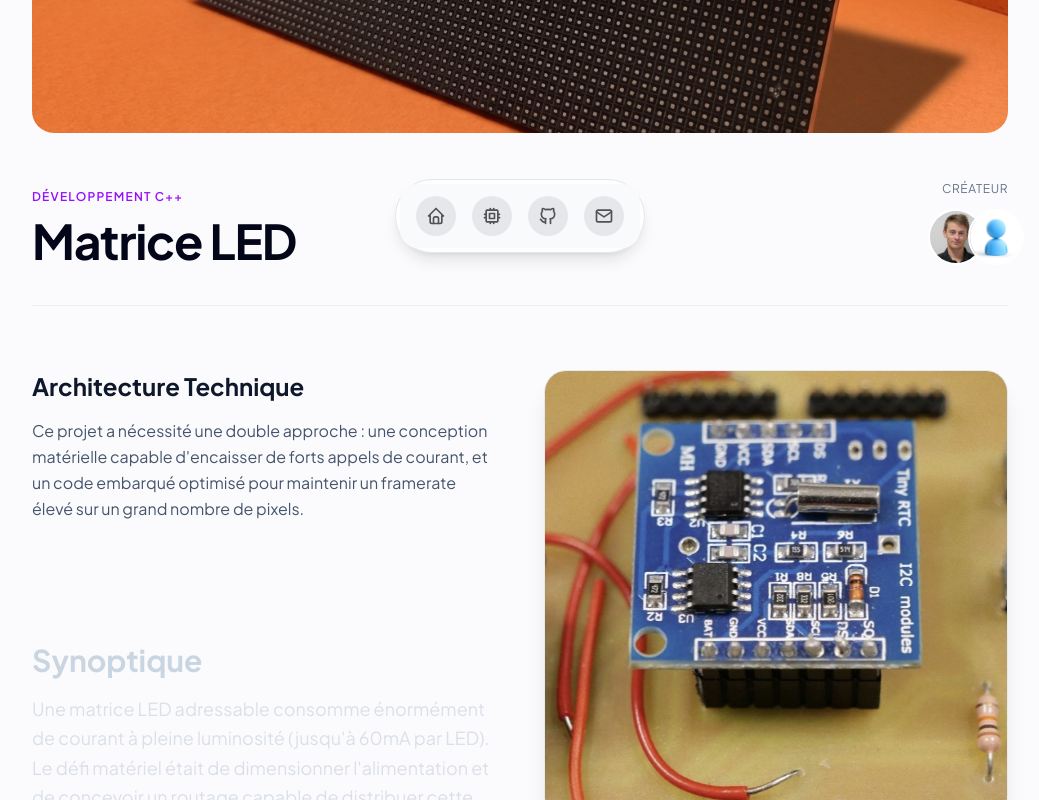
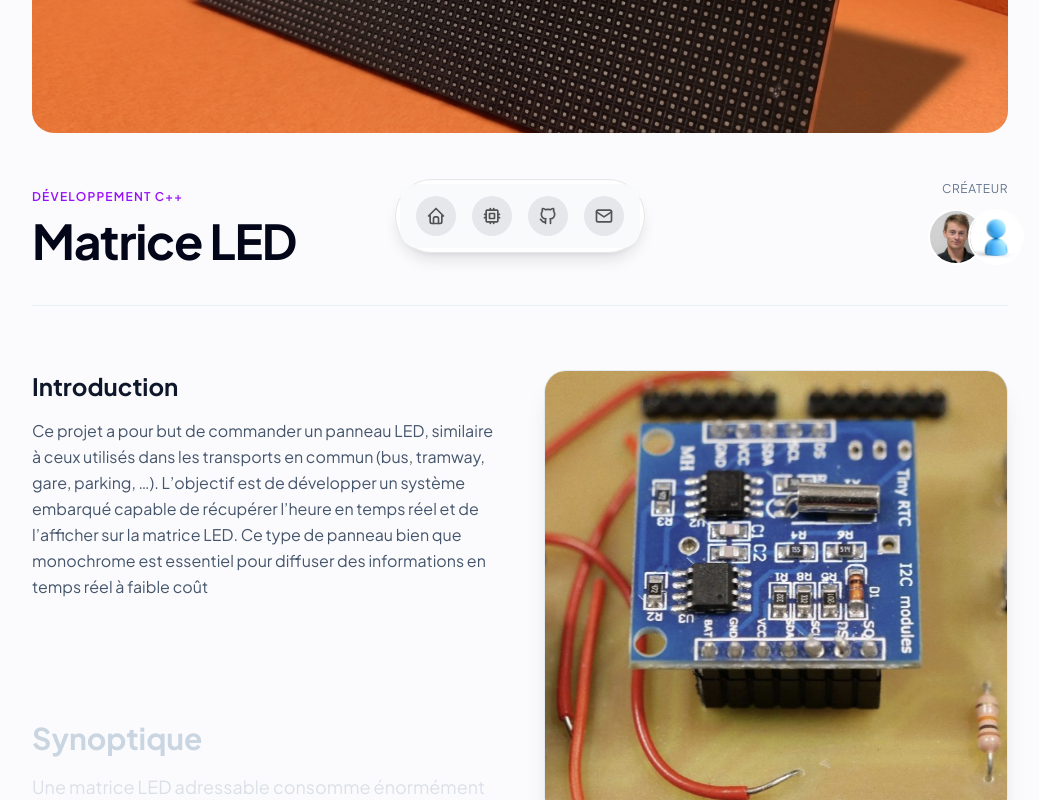
Before and after one commit to c-pili/c-pili.github.io, a Next.js app: page /projets/matrice-led in a window 1280 px wide. Shown: the part 507-1307 px from the top of the page, without its empty margins (120-1159 px from the left). Built offline with nearby package versions, Linux system fonts and the light colour scheme.

Commit message:
Update Intro Matrice

```diff
--- a/app/projets/matrice-led/page.tsx
+++ b/app/projets/matrice-led/page.tsx
@@ -140,9 +140,9 @@ export default function MatriceLedPage() {
         <div className="mt-16 mb-20 flex flex-col md:flex-row items-start gap-12 relative">
           <div className="w-full md:w-1/2 pb-32">
             <div className="mb-20">
-              <h2 className="text-2xl font-bold text-slate-900 mb-4">Architecture Technique</h2>
+              <h2 className="text-2xl font-bold text-slate-900 mb-4">Introduction</h2>
               <p className="text-slate-600 leading-relaxed">
-                Ce projet a nécessité une double approche : une conception matérielle capable d'encaisser de forts appels de courant, et un code embarqué optimisé pour maintenir un framerate élevé sur un grand nombre de pixels.
+                Ce projet a pour but de commander un panneau LED, similaire à ceux utilisés dans les transports en commun (bus, tramway, gare, parking, …). L’objectif est de développer un système embarqué capable de récupérer l’heure en temps réel et de l’afficher sur la matrice LED. Ce type de panneau bien que monochrome est essentiel pour diffuser des informations en temps réel à faible coût
               </p>
             </div>
 
```
